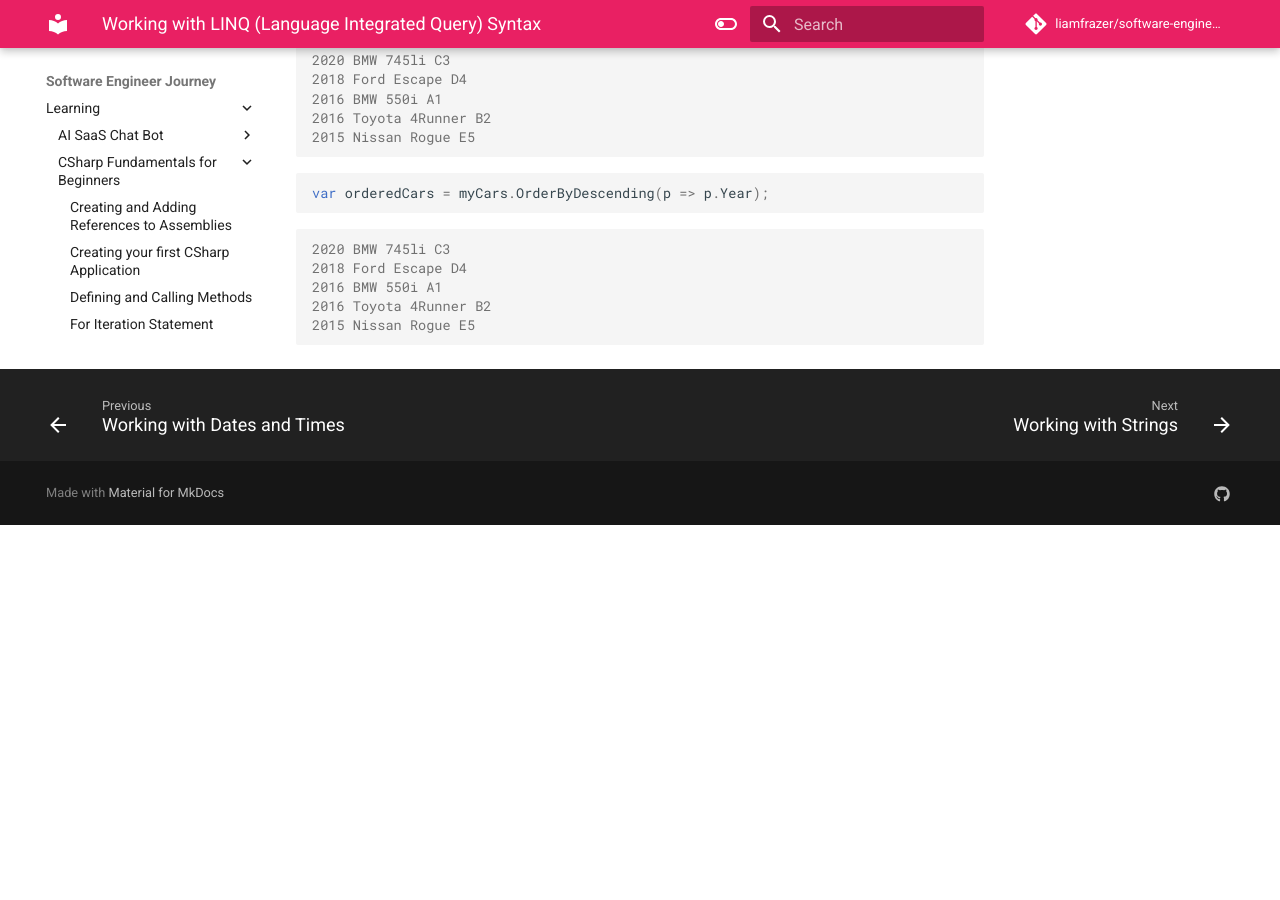
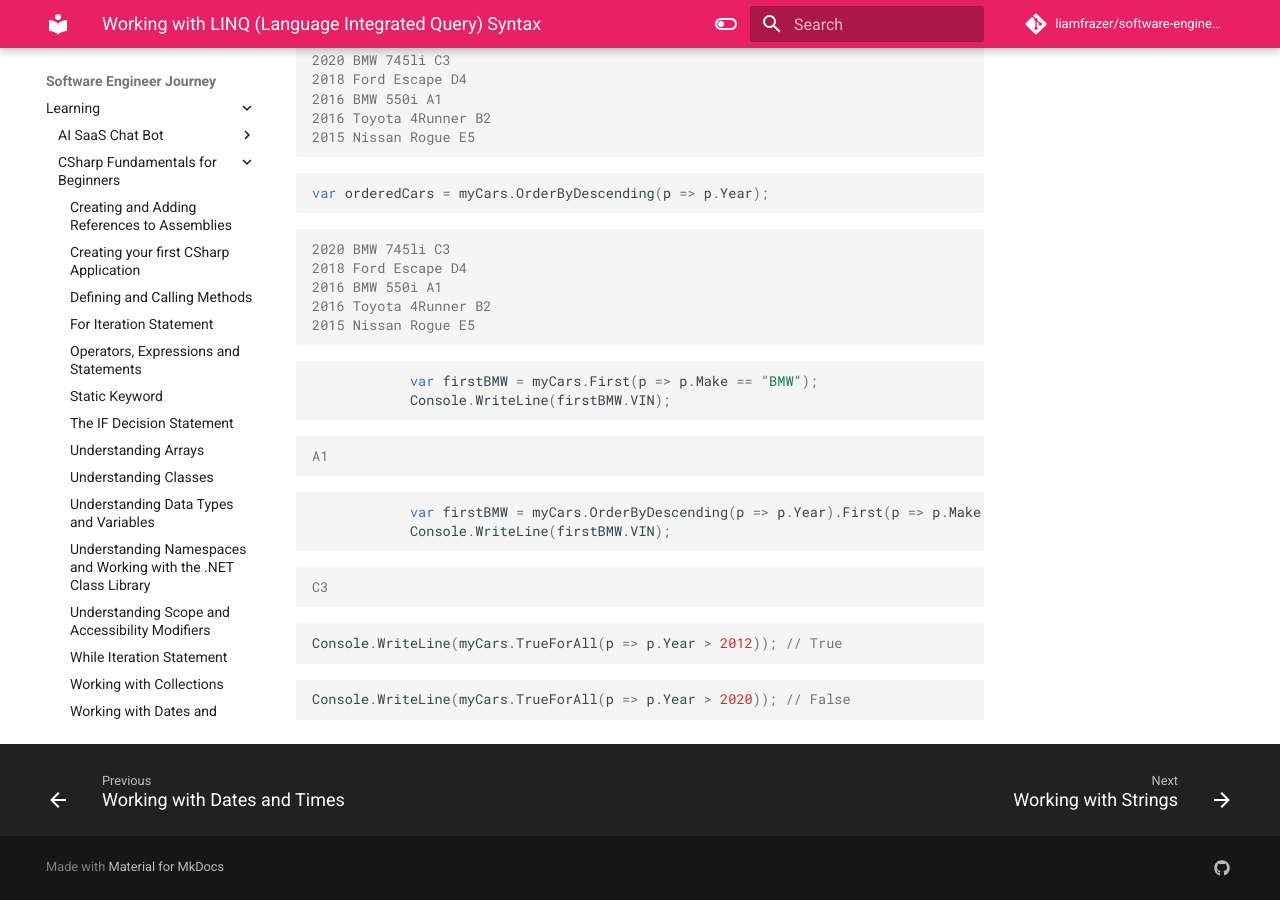
Before and after one commit to liamfrazer/software-engineer-journey, an MkDocs documentation site: the page built from docs/Learning/CSharp Fundamentals for Beginners/Working with LINQ (Language Integrated Query) Syntax.md, in a window 1280 px wide and 900 px high, scrolled down 1078 px. Built offline with MkDocs 1.6.1 and Material for MkDocs 9.7.7, drawn with Linux system fonts in a browser that asks for light colours; comment, search, counter and statistics services are not loaded; before the commit the page ends 1603 px from its top, so only the background shows below that.

Commit message:
vault backup: 2024-01-07 16:47:52

````diff
--- a/docs/Learning/CSharp Fundamentals for Beginners/Working with LINQ (Language Integrated Query) Syntax.md
+++ b/docs/Learning/CSharp Fundamentals for Beginners/Working with LINQ (Language Integrated Query) Syntax.md
@@ -71,3 +71,26 @@ var orderedCars = myCars.OrderByDescending(p => p.Year);
 2016 Toyota 4Runner B2
 2015 Nissan Rogue E5
 ```
+
+```c#
+            var firstBMW = myCars.First(p => p.Make == "BMW");
+            Console.WriteLine(firstBMW.VIN);
+```
+```console
+A1
+```
+
+```c#
+            var firstBMW = myCars.OrderByDescending(p => p.Year).First(p => p.Make == "BMW");
+            Console.WriteLine(firstBMW.VIN);
+```
+```console
+C3
+```
+
+```c#
+Console.WriteLine(myCars.TrueForAll(p => p.Year > 2012)); // True
+```
+```c#
+Console.WriteLine(myCars.TrueForAll(p => p.Year > 2020)); // False
+```
````
Also changed, not shown: docs/Daily Notes/Ideas.md (+2 -0 lines).
